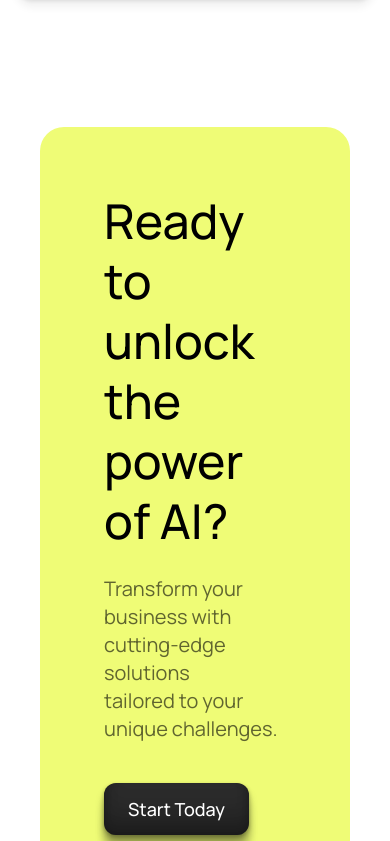
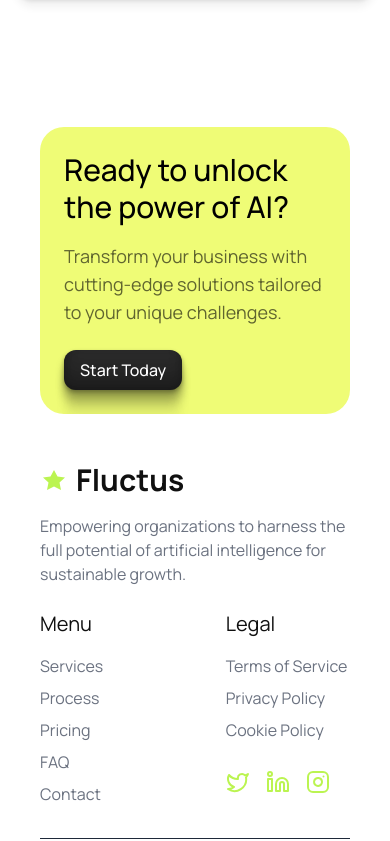
Before and after one commit to jamolweb/AI-branding-frontend, a Next.js app: page / in a window 390 px wide. Shown: the part 8083-8924 px from the top of the page. Built offline with nearby package versions, Linux system fonts and the light colour scheme.

Commit message:
Refactor Footer component styles for improved responsiveness; adjust padding, margins, and text sizes for better alignment across light and dark themes, enhancing overall user experience.

```diff
--- a/src/components/layout/homePage/Footer.tsx
+++ b/src/components/layout/homePage/Footer.tsx
@@ -11,26 +11,27 @@ const Footer = () => {
 		>
 			<div className='max-w-6xl mx-auto'>
 				{/* CTA Section */}
-				<div className='mb-24'>
+				<div className='mb-12 md:mb-24'>
 					<div
-						className='w-full p-16 rounded-3xl relative overflow-hidden'
+						className='w-full p-6 md:p-16 rounded-3xl relative overflow-hidden'
 						style={{
 							backgroundColor:
 								theme === 'dark' ? 'rgb(32, 32, 32)' : 'rgb(239, 252, 118)',
 						}}
 					>
-						<div className='flex flex-col max-w-2xl gap-6'>
+						<div className='flex flex-col max-w-2xl gap-4 md:gap-6'>
 							<h2
-								className='text-5xl font-medium leading-tight'
+								className='text-3xl md:text-5xl font-medium leading-tight'
 								style={{
 									color:
 										theme === 'dark' ? 'rgb(255, 255, 255)' : 'rgb(0, 0, 0)',
 								}}
 							>
-								Ready to unlock the <br /> power of AI?
+								Ready to unlock the <br className='hidden md:block' /> power of
+								AI?
 							</h2>
 							<p
-								className='text-xl'
+								className='text-lg md:text-xl'
 								style={{
 									color:
 										theme === 'dark'
@@ -38,13 +39,14 @@ const Footer = () => {
 											: 'rgba(0, 0, 0, 0.6)',
 								}}
 							>
-								Transform your business with cutting-edge solutions <br />{' '}
-								tailored to your unique challenges.
+								Transform your business with cutting-edge solutions{' '}
+								<br className='hidden md:block' /> tailored to your unique
+								challenges.
 							</p>
-							<div className='mt-4'>
+							<div className='mt-2 md:mt-4'>
 								<a
 									href='#contact'
-									className='inline-flex px-6 py-3 rounded-xl font-medium text-lg transition-transform hover:scale-105'
+									className='inline-flex px-4 md:px-6 py-2 md:py-3 rounded-xl font-medium text-base md:text-lg transition-transform hover:scale-105'
 									style={{
 										backgroundColor:
 											theme === 'dark'
```
